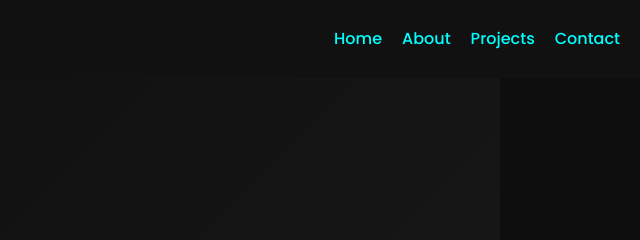
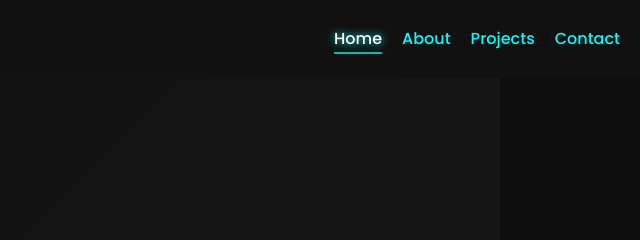
Before and after one commit to maninder-singh-97/my-portfolio, a plain HTML site: page index.html in a window 1280 px wide. Shown: the top 240 px of the page, 640-1280 px from the left. Drawn offline with Linux system fonts and the light colour scheme.

Commit message:
Added nav glow, underline, and active tab highlighting

```diff
--- a/index.html
+++ b/index.html
@@ -17,7 +17,7 @@
     <nav class="navbar">
       <div class="logo">Maninder.dev</div>
       <ul class="nav-links">
-        <li><a href="#hero">Home</a></li>
+        <li><a href="#hero" class="active">Home</a></li>
         <li><a href="#about">About</a></li>
         <li><a href="#projects">Projects</a></li>
         <li><a href="#contact">Contact</a></li>
--- a/script.js
+++ b/script.js
@@ -1,2 +1,9 @@
-// Placeholder JS – You can add more interactivity later
-console.log("Portfolio site loaded!");
+// Highlight active nav link on click
+const navLinks = document.querySelectorAll('.nav-links a');
+
+navLinks.forEach(link => {
+  link.addEventListener('click', () => {
+    navLinks.forEach(l => l.classList.remove('active'));
+    link.classList.add('active');
+  });
+});
--- a/style.css
+++ b/style.css
@@ -23,7 +23,7 @@ main {
   animation: fadeInUp 0.7s ease both;
 }
 
-/* === Navbar === */
+/* === Navbar Styles === */
 .navbar {
   background: #111;
   color: #00ffff;
@@ -46,11 +46,35 @@ main {
 }
 .nav-links li a {
   color: #00ffff;
-  transition: 0.3s ease;
+  position: relative;
+  font-weight: 500;
+  transition: all 0.3s ease;
 }
-.nav-links li a:hover {
+
+/* Hover and Active Effects */
+.nav-links li a:hover,
+.nav-links li a.active {
   color: #ffffff;
+  text-shadow: 0 0 8px #00ffff;
 }
+
+/* Underline Effect */
+.nav-links li a::after {
+  content: "";
+  position: absolute;
+  width: 0%;
+  height: 2px;
+  bottom: -4px;
+  left: 0;
+  background-color: #00ffff;
+  transition: width 0.3s ease;
+  opacity: 0.7;
+}
+.nav-links li a:hover::after,
+.nav-links li a.active::after {
+  width: 100%;
+}
+
 
 /* === Hero Section === */
 .hero {
```
